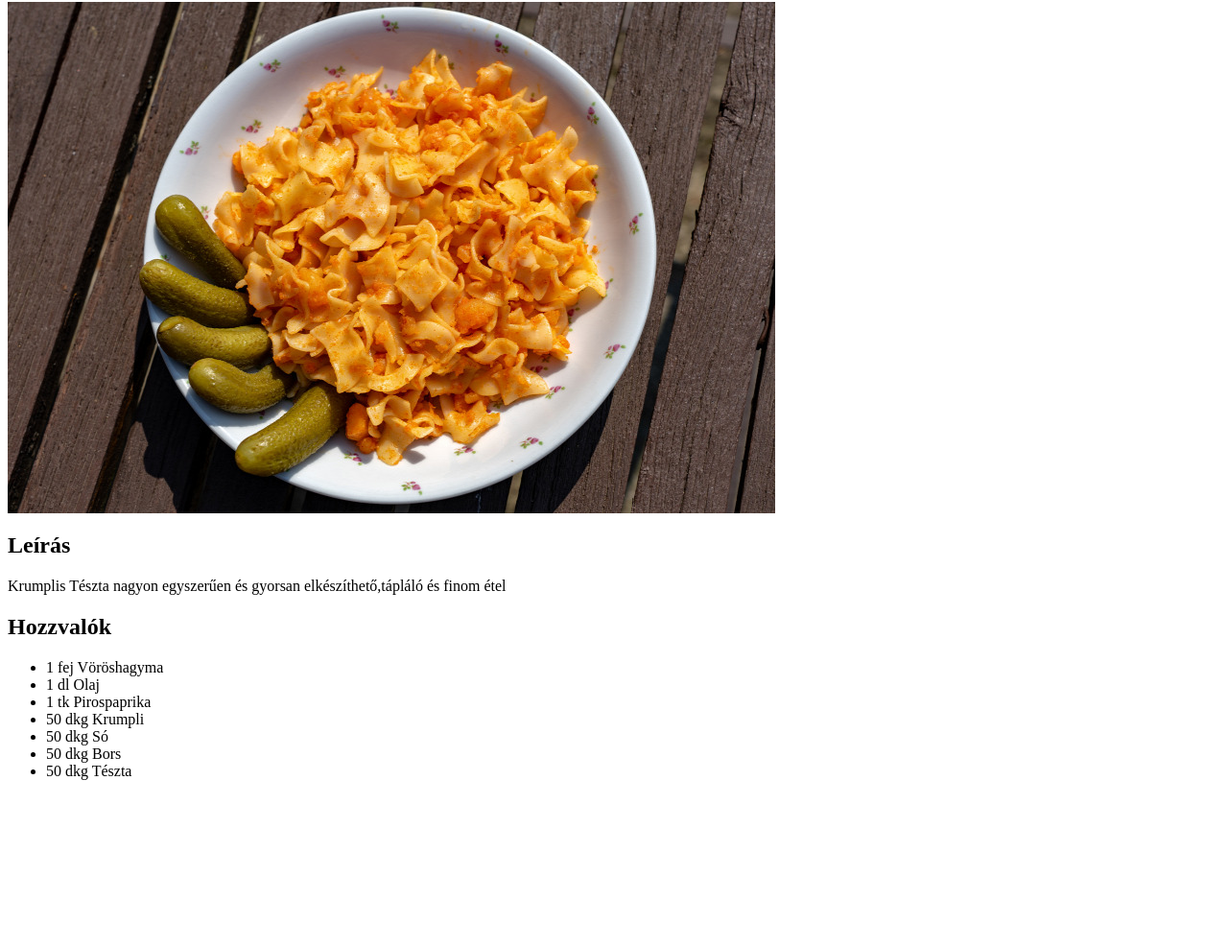
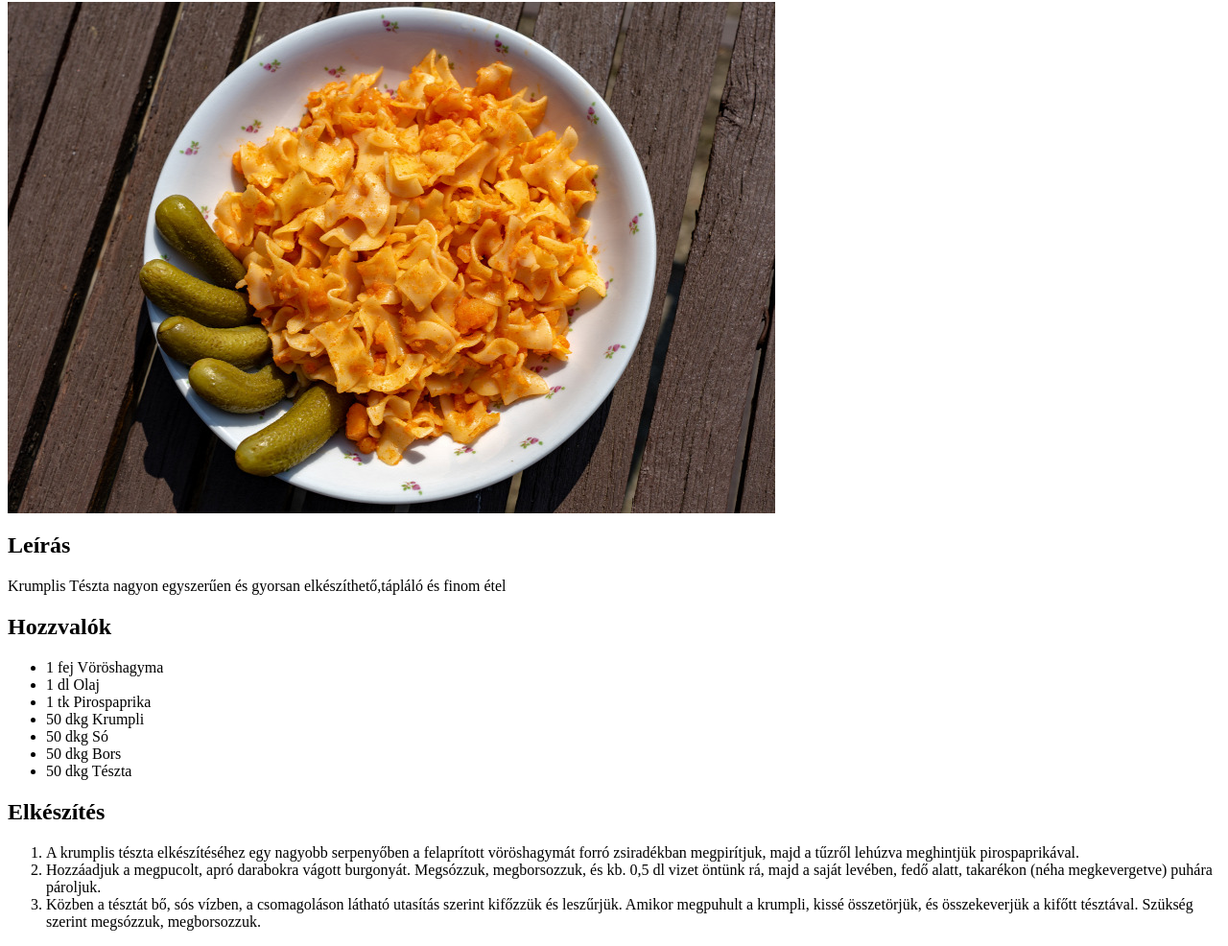
Before and after one commit to PacskoBence/odin-recipes, a plain HTML site: page recipes/krumplisteszta.html in a window 1280 px wide. Shown: the part 64-1050 px from the top of the page at 96% size. Before the commit the page ends 893 px from the top, so only its background shows below. Drawn offline with Linux system fonts and the light colour scheme.

Commit message:
Kiegészült az 'Elkeszítés' szekcióval

```diff
--- a/recipes/krumplisteszta.html
+++ b/recipes/krumplisteszta.html
@@ -20,5 +20,15 @@
             <li>50 dkg Bors</li>
             <li>50 dkg Tészta</li>
         </ul>
+        <h2>Elkészítés</h2>
+        <ol>
+            <li>A krumplis tészta elkészítéséhez egy nagyobb serpenyőben a felaprított vöröshagymát forró zsiradékban megpirítjuk,
+                majd a tűzről lehúzva meghintjük pirospaprikával.</li>
+            <li>Hozzáadjuk a megpucolt, apró darabokra vágott burgonyát. Megsózzuk, megborsozzuk, és kb. 0,5 dl vizet öntünk rá, majd a saját levében, fedő alatt,
+                takarékon (néha megkevergetve) puhára pároljuk.</li>
+            <li>Közben a tésztát bő, sós vízben, a csomagoláson látható utasítás szerint kifőzzük és leszűrjük. Amikor megpuhult a krumpli,
+                kissé összetörjük, és összekeverjük a kifőtt tésztával. Szükség szerint megsózzuk, megborsozzuk.
+            </li>
+        </ol>
     </body>
 </html>
```
